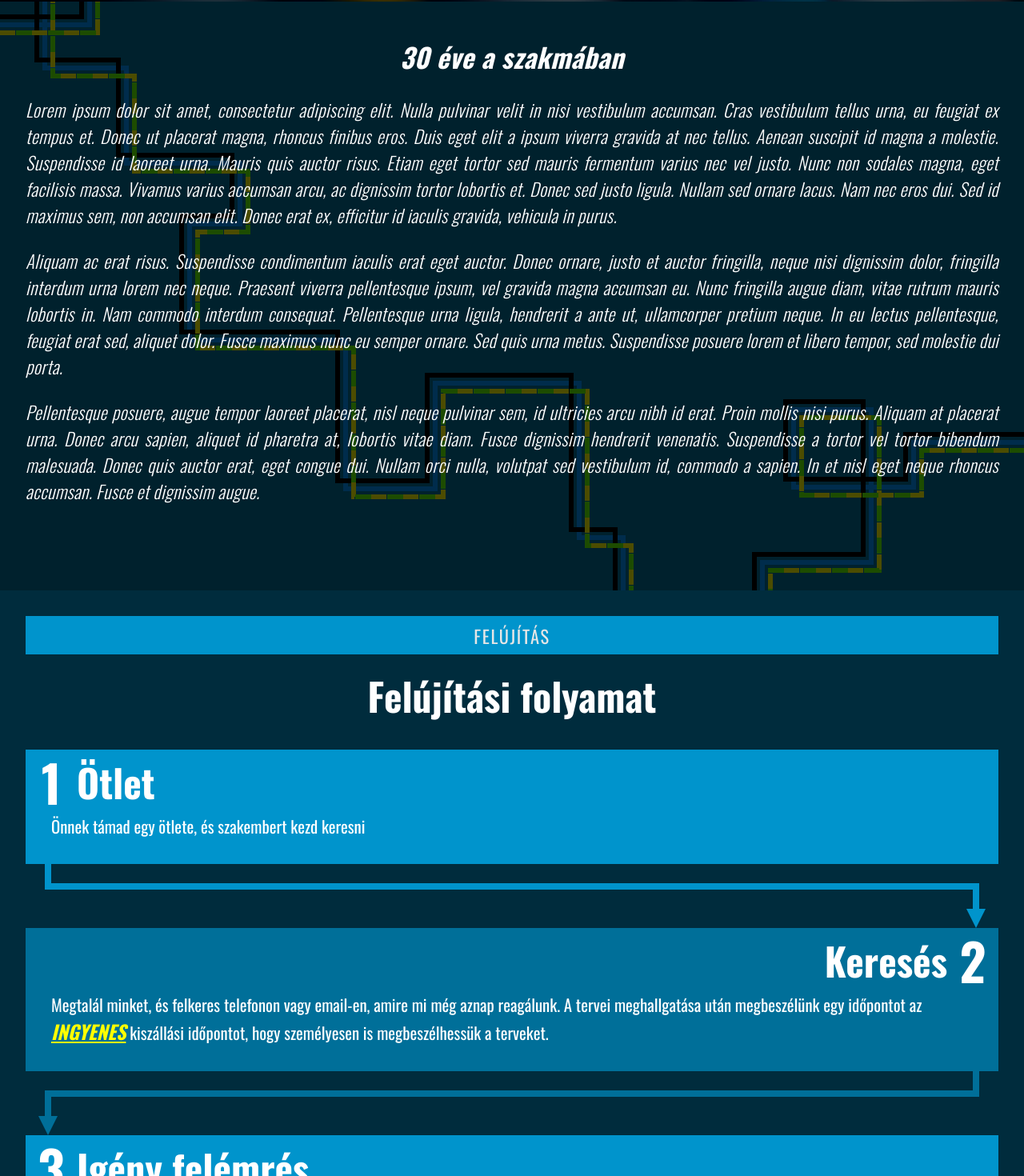
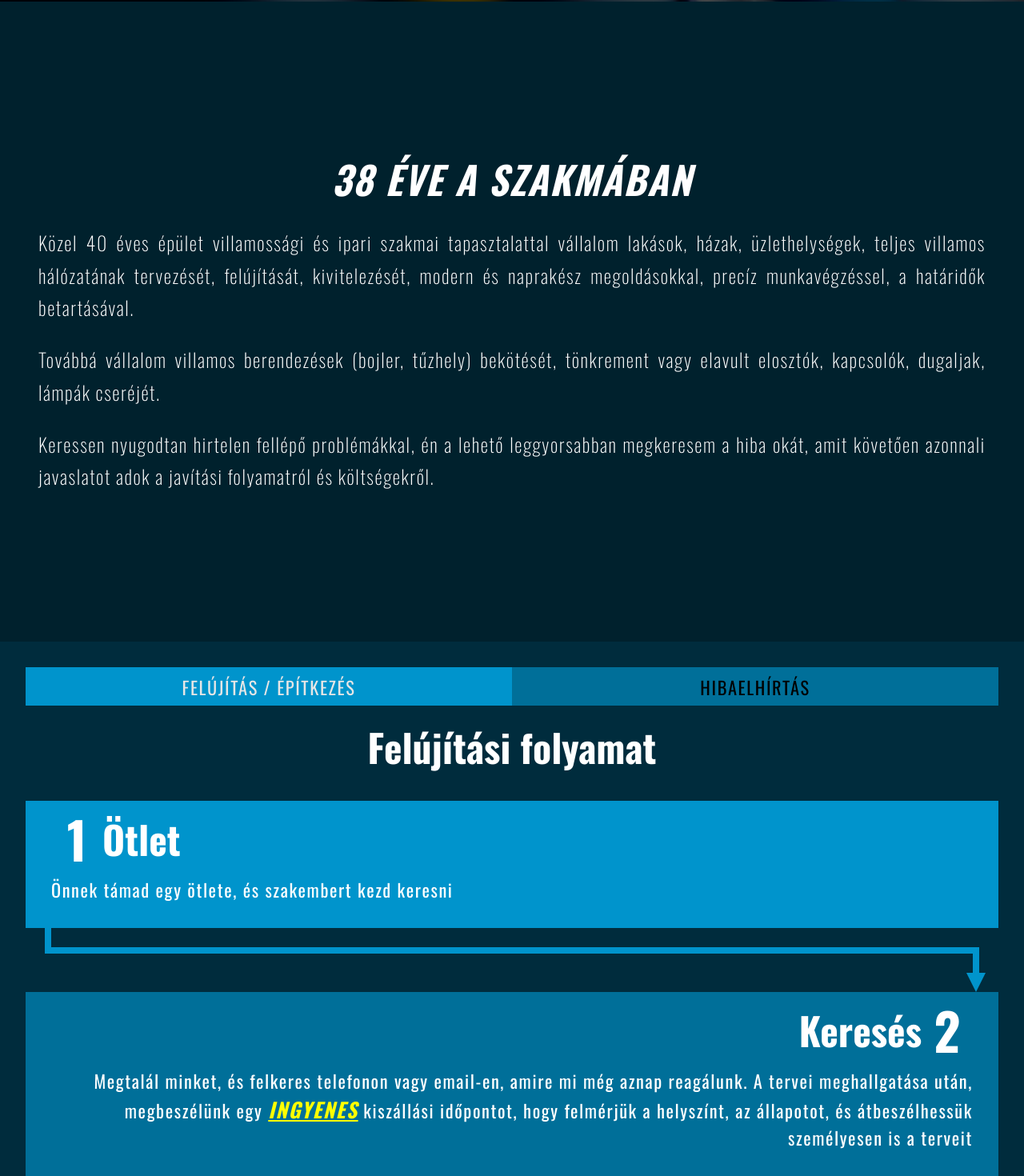
Before and after one commit to SipiZork/villanyszereles, a React (Create React App) app: page / in a window 1280 px wide. Shown: the part 798-2268 px from the top of the page at 80% size. Built offline with nearby package versions, Linux system fonts and the light colour scheme.

Commit message:
version 1.0

```diff
--- a/public/index.html
+++ b/public/index.html
@@ -2,7 +2,7 @@
 <html lang="en">
   <head>
     <meta charset="utf-8" />
-    <link rel="icon" href="%PUBLIC_URL%/favicon.ico" />
+    <link rel="icon" href="https://favicon-generator.org/favicon-generator/htdocs/favicons/2015-01-30/07cb9cc1c76006ab1ede1becf61b1a41.ico" />
     <meta name="viewport" content="width=device-width, initial-scale=1" />
     <meta name="theme-color" content="#000000" />
     <meta
@@ -11,7 +11,7 @@
     />
     <link rel="apple-touch-icon" href="%PUBLIC_URL%/logo192.png" />
     <link rel="preconnect" href="https://fonts.gstatic.com">
-<link href="https://fonts.googleapis.com/css2?family=Oswald:wght@200;300;400;500;600;700&family=Raleway:ital,wght@0,100;0,200;0,300;0,400;0,500;0,600;0,700;0,800;0,900;1,100;1,200;1,300;1,400;1,500;1,600;1,700;1,800;1,900&display=swap" rel="stylesheet">
+    <link href="https://fonts.googleapis.com/css2?family=Oswald:wght@200;300;400;500;600;700&family=Raleway:ital,wght@0,100;0,200;0,300;0,400;0,500;0,600;0,700;0,800;0,900;1,100;1,200;1,300;1,400;1,500;1,600;1,700;1,800;1,900&display=swap" rel="stylesheet">
     <!--
       manifest.json provides metadata used when your web app is installed on a
       user's mobile device or desktop. See https://developers.google.com/web/fundamentals/web-app-manifest/
@@ -26,7 +26,7 @@
       work correctly both with client-side routing and a non-root public URL.
       Learn how to configure a non-root public URL by running `npm run build`.
     -->
-    <title>React App</title>
+    <title>Budapest villany</title>
   </head>
   <body>
     <noscript>You need to enable JavaScript to run this app.</noscript>
--- a/src/App.js
+++ b/src/App.js
@@ -15,7 +15,7 @@ const App = () => {
   return (
     <div className="App">
       <GlobalStyle />
-      <Navbar changeActivePage={changeActivePage} activePage={activePage} />
+      {/*<Navbar changeActivePage={changeActivePage} activePage={activePage} />*/}
       <Route path='' exact>
         <HomePage />
       </Route>
--- a/src/components/GlobalStyle.js
+++ b/src/components/GlobalStyle.js
@@ -30,7 +30,8 @@ const GlobalStyle = createGlobalStyle`
 
   article {
     position: relative;
-    min-height: calc(100vh - 4rem);
+    min-height: 100vh;
+    /*min-height: calc(100vh - 4rem);*/
   }
 
   .arrow {
--- a/src/components/Progression/Progression.js
+++ b/src/components/Progression/Progression.js
@@ -14,7 +14,7 @@ const Progression = () => {
   const changeActiveTab = (tab) => {
     if (tab === 0) {
       setActiveProgress(renovationProgression);
-      setactiveTitle('Felújítási Folyamat');
+      setactiveTitle('Felújítási / Építkezési folyamat');
     }
     if (tab === 1) {
       setActiveProgress(troubleshootingProgression);
@@ -33,13 +33,13 @@ const Progression = () => {
       <ProgressTab>
         <div className={`tab ${activeTab === 0 ? 'active' : ''}`} onClick={() => changeActiveTab(0)}>
           <div className="light-bg"></div>
-          <p>Felújítás</p>
+          <p>Felújítás / Építkezés</p>
         </div>
-        {/*<div className={`tab ${activeTab === 1 ? 'active' : ''}`} onClick={() => changeActiveTab(1)}>
+        <div className={`tab ${activeTab === 1 ? 'active' : ''}`} onClick={() => changeActiveTab(1)}>
           <div className="light-bg"></div>
           <p>Hibaelhírtás</p>
         </div>
-        <div className={`tab ${activeTab === 2 ? 'active' : ''}`} onClick={() => changeActiveTab(2)}>
+        {/*<div className={`tab ${activeTab === 2 ? 'active' : ''}`} onClick={() => changeActiveTab(2)}>
           <div className="light-bg"></div>
           <p>Kisgép bekötés</p>
         </div>*/}
@@ -55,7 +55,7 @@ const Progression = () => {
                 <div className="step-icon"> {prog.step}</div>
                 <h3>{prog.title}</h3>
               </div>
-              <div className="step-content">
+              <div className={`step-content ${prog.step % 2 === 0 ? 'right' : 'left'}`}>
                 {parse(prog.description)}
               </div>
             </div>
@@ -70,7 +70,8 @@ const Progression = () => {
 }
 
 const ProgressTab = styled.div`
-  top: 4rem;
+  /*top: 4rem;*/
+  top:0;
   left: 0;
   background: ${COLORS.bgdarkerblue};
   display: flex;
@@ -83,7 +84,7 @@ const ProgressTab = styled.div`
 
   @media screen and (max-width: 600px) {
     flex-direction: column;
-    height: 9rem;
+    height: 5.5rem;
   }
 
   .tab {
@@ -117,6 +118,11 @@ const ProgressTab = styled.div`
     &.active, &:hover {
       .light-bg {
         height: 3rem;
+      }
+      @media screen and (max-width: 600px) {
+        .light-bg {
+          height: 2.75rem;
+        }
       }
       color: ${COLORS.textprimary};
     }
@@ -155,7 +161,8 @@ const StyledProgession = styled.article`
         display: flex;
         clear: both;
         align-items: center;
-        height: 5rem;
+        min-height: 5rem;
+        padding: 0 2rem 0 2rem;
         &.right {
           flex-direction: row-reverse;
         }
@@ -169,16 +176,21 @@ const StyledProgession = styled.article`
           font-size: 4rem;
           font-weight: 900;
           width: 4rem;
+
           height: 100%;
         }
       }
       .step-content {
-        font-size: 1.3rem;
+        font-size: 1.4rem;
         padding: 0 2rem 2rem;
+        letter-spacing: .1rem;
+        &.right {
+          text-align: right;
+        }
 
         strong {
           color: yellow;
-          font-size: 1.5rem;
+          font-size: 1.6rem;
           text-decoration: underline;
           font-style: italic;
         }
--- a/src/components/about/About.js
+++ b/src/components/about/About.js
@@ -64,19 +64,19 @@ const Header = () => {
   return (
     <StyledAbout>
       <div className="random-wires">
-        <svg class="blue">
+        {/*<svg class="blue">
           <path fill="transparent" stroke="#0095ff" strokeWidth="6" d={path} />
           <path fill="transparent" stroke="black" strokeWidth="6" d={path2} />
           <path fill="transparent" stroke="yellow" strokeWidth="6" strokeDasharray="20 20" strokeDashoffset="1" d={path3} />
           <path fill="transparent" stroke="#62ff00" strokeWidth="6" strokeDasharray="20 20" strokeDashoffset="20" d={path3} />
-        </svg>
+        </svg> */}
       </div>
       <div className="dark-bg"></div>
       <div className="about-info">
-        <h1>30 éve a szakmában</h1>
-        <p>Lorem ipsum dolor sit amet, consectetur adipiscing elit. Nulla pulvinar velit in nisi vestibulum accumsan. Cras vestibulum tellus urna, eu feugiat ex tempus et. Donec ut placerat magna, rhoncus finibus eros. Duis eget elit a ipsum viverra gravida at nec tellus. Aenean suscipit id magna a molestie. Suspendisse id laoreet urna. Mauris quis auctor risus. Etiam eget tortor sed mauris fermentum varius nec vel justo. Nunc non sodales magna, eget facilisis massa. Vivamus varius accumsan arcu, ac dignissim tortor lobortis et. Donec sed justo ligula. Nullam sed ornare lacus. Nam nec eros dui. Sed id maximus sem, non accumsan elit. Donec erat ex, efficitur id iaculis gravida, vehicula in purus.</p>
-        <p>Aliquam ac erat risus. Suspendisse condimentum iaculis erat eget auctor. Donec ornare, justo et auctor fringilla, neque nisi dignissim dolor, fringilla interdum urna lorem nec neque. Praesent viverra pellentesque ipsum, vel gravida magna accumsan eu. Nunc fringilla augue diam, vitae rutrum mauris lobortis in. Nam commodo interdum consequat. Pellentesque urna ligula, hendrerit a ante ut, ullamcorper pretium neque. In eu lectus pellentesque, feugiat erat sed, aliquet dolor. Fusce maximus nunc eu semper ornare. Sed quis urna metus. Suspendisse posuere lorem et libero tempor, sed molestie dui porta.</p>
-        <p>Pellentesque posuere, augue tempor laoreet placerat, nisl neque pulvinar sem, id ultricies arcu nibh id erat. Proin mollis nisi purus. Aliquam at placerat urna. Donec arcu sapien, aliquet id pharetra at, lobortis vitae diam. Fusce dignissim hendrerit venenatis. Suspendisse a tortor vel tortor bibendum malesuada. Donec quis auctor erat, eget congue dui. Nullam orci nulla, volutpat sed vestibulum id, commodo a sapien. In et nisl eget neque rhoncus accumsan. Fusce et dignissim augue.</p>
+        <h1>38 éve a szakmában</h1>
+        <p>Közel 40 éves épület villamossági és ipari szakmai tapasztalattal vállalom lakások, házak, üzlethelységek, teljes villamos hálózatának tervezését, felújítását, kivitelezését, modern és naprakész megoldásokkal,  precíz munkavégzéssel, a határidők betartásával.</p>
+        <p>Továbbá vállalom villamos berendezések (bojler, tűzhely) bekötését, tönkrement vagy elavult elosztók, kapcsolók, dugaljak, lámpák cseréjét.</p>
+        <p>Keressen nyugodtan hirtelen fellépő problémákkal, én a lehető leggyorsabban megkeresem a hiba okát, amit követően azonnali javaslatot adok a javítási folyamatról és költségekről.</p>
       </div>
     </StyledAbout>
   )
@@ -96,6 +96,7 @@ const StyledAbout = styled.article`
     width: 100%;
     height: 100%;
     position: absolute;
+    opacity: .4;
     top: 0;
     left: 0;
 
@@ -106,27 +107,37 @@ const StyledAbout = styled.article`
   }
 
   .about-info {
+    padding: 1rem;
+    /*background: rgba(0,0,0,.3);*/
+    border-radius: .5rem;
     display: flex;
     justify-content: center;
-    align-items: center;
     position: sticky;
     top: 4rem;
     max-width: 1300px;
-    padding-bottom: 4rem;
     opacity: 1;
     color: white;
     z-index: 1;
     font-family: 'Oswald', sans-serif;
-    font-weight: 300;
-    font-style: italic;
+    font-weight: 200;
     letter-spacing: .025rem;
     text-align: justify;
     font-size: 1.4rem;
     flex-direction: column;
     gap: 1.5rem;
 
+    p {
+      font-size: 1.5rem;
+      line-height: 170%;
+      letter-spacing: .1rem;
+    }
+
     h1 {
       text-align: center;
+      text-transform: uppercase;
+      font-size: 3rem;
+      font-style: italic;
+      letter-spacing: .1rem;
     }
   }
 `;
--- a/src/utils/Progession.js
+++ b/src/utils/Progession.js
@@ -7,32 +7,32 @@ export const renovationProgression = [
   {
     step: 2,
     title: 'Keresés',
-    description: 'Megtalál minket, és felkeres telefonon vagy email-en, amire mi még aznap reagálunk. A tervei meghallgatása után megbeszélünk egy időpontot az <strong>INGYENES</strong> kiszállási időpontot, hogy személyesen is megbeszélhessük a terveket.'
+    description: 'Megtalál minket, és felkeres telefonon vagy email-en, amire mi még aznap reagálunk. A tervei meghallgatása után, megbeszélünk egy <strong>INGYENES</strong> kiszállási időpontot, hogy felmérjük a helyszínt, az állapotot, és átbeszélhessük személyesen is a terveit'
   },
   {
     step: 3,
     title: 'Igény felémrés',
-    description: 'A megfelelő kérdéseket feltéve segítünk a tervet formába önteni, és mindent pontosan feljegyzetelünk, hogy a későbbiekben ebből ne lehessen félreértés.'
+    description: 'A megfelelő kérdéseket feltéve segítünk a tervet formába önteni, és mindent pontosan feljegyzetelünk, hogy a későbbiekben ebből ne lehessen félreértés'
   },
   {
     step: 4,
     title: 'Ajánlat',
-    description: 'A lehető leggyorsabban kikalkuláljuk Önnek a megbeszélt tervek alapján az árajánlatot, és a munka becsült időtartamát, ami alapján Ön eldöntheti, hogy minket választ e.'
+    description: 'A lehető leggyorsabban kikalkuláljuk Önnek a megbeszélt tervek alapján az árajánlatot, és a munka becsült időtartamát, ami alapján Ön eldöntheti, hogy minket választ e'
   },
   {
     step: 5,
     title: 'Anyagbeszerzés',
-    description: 'Mi nem próbáljuk meg behozni az árajánlatból kimaradt összegeket az anyagáron behozni. Éppen ezért javasoljuk, hogy személyesen áruházban, vagy akár egy villanyszerelési webshop-ban szerezze be a szereléshez általunk összeírt anyagokat. Természetesen ha segítségre van szüksége, készséggel állunk rendelkezésére. Ha mégis szeretne, hogy mi szerzzük be az anyagokat, természetesen annak sincs semmi akadálya.'
+    description: 'Mi nem próbáljuk meg az árajánlatból kimaradt összegeket az anyagáron behozni. Éppen ezért javasoljuk, hogy személyesen áruházban, vagy akár egy villanyszerelési webshop-ban szerezze be a szereléshez általunk összeírt anyagokat. Természetesen ha segítségre van szüksége, készséggel állunk rendelkezésére. Ha mégis szeretée, hogy mi szerzzük be az anyagokat, természetesen annak sincs semmi akadálya'
   },
   {
     step: 6,
     title: 'Munka',
-    description: 'A Megbeszélt időpontban elkezdjük a munkát, és a lehető leggyorsabban a végére is érünk, a precizitást szemelőtt tartva.'
+    description: 'A Megbeszélt időpontban elkezdjük a munkát, és a lehető leggyorsabban a végére is érünk, szem előtt tartva a biztonságot, a minőséget, de a határidőket is'
   },
   {
-    step: 7,
-    title: 'Átvétel',
-    description: 'A munka befejeztével körbevezetjük az elkészült munkaterületen és bemutatjuk az elkészült mukálatokat, ami után ön átveszi az elkészült területet.'
+    step: 8,
+    title: 'A munka befejezése és átvétel',
+    description: 'A munka befejeztével körbevezetjük az elkészült munkaterületen és bemutatjuk az elkészült mukálatokat'
   }
 ];
 
@@ -40,17 +40,27 @@ export const troubleshootingProgression = [
   {
     step: 1,
     title: 'Hiba',
-    description: 'Kellemetlen, váratlan hiba merül fel otthonában'
+    description: 'Kellemetlen, váratlan, azonnali megoldást igénylő hiba merül fel otthonában'
   },
   {
     step: 2,
     title: 'Keresés',
-    description: 'Megtalál minket, és felkeres telefonon. Amennyiben a szolgáltatást megrendeli, kiszállásunk ára levonásra kerül a szolgáltatás árából.'
+    description: 'Megtalál minket, és felkeres telefonon'
   },
   {
     step: 3,
-    title: 'Öröm',
-    description: 'Boldog, mert elhárítottuk a hibát'
+    title: 'Kiszállás és hibakeresés',
+    description: 'Kiszállásunkat követően azonnal felkutatjuk a hiba forrását, és rögtön megoldást kínálunk árajánlat kíséretében. Kiszállsunk <strong>INGYENES</strong>, amennyiben a hiba elhárítására tett ajánlatunkat elfogadja'
+  },
+  {
+    step: 4,
+    title: 'Hibaelhárítás',
+    description: 'A lehető leggyorsabban elhárítjuk a hibát, precíz munkavégzéssel, szem előtt tartva a biztonságot és a minőséget'
+  },
+  {
+    step: 5,
+    title: 'Az elhárítás befejezése',
+    description: 'Az azonnali hibaelhárítás végeztével Ön átveszi az elkészült munkát.'
   }
 ];
 
```
Also changed, not shown: src/components/header/Header.js (+7 -6 lines).
